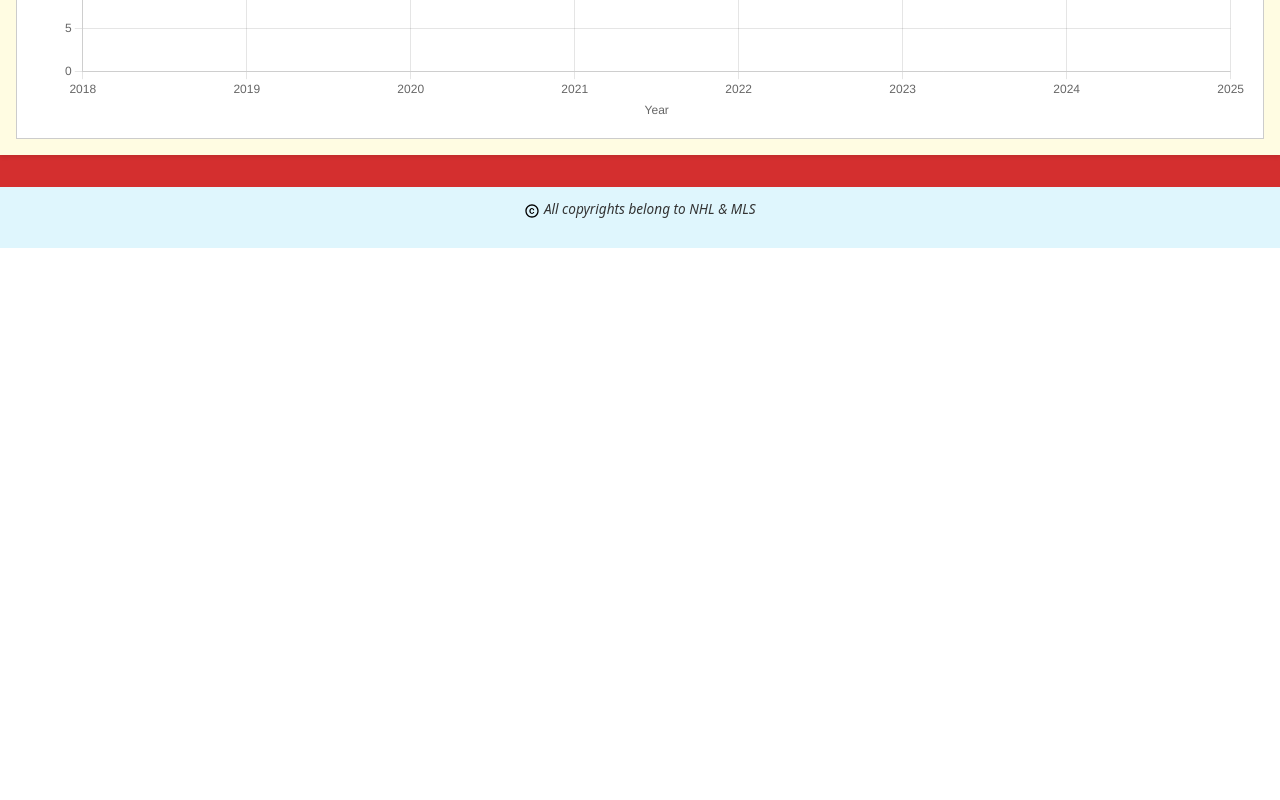
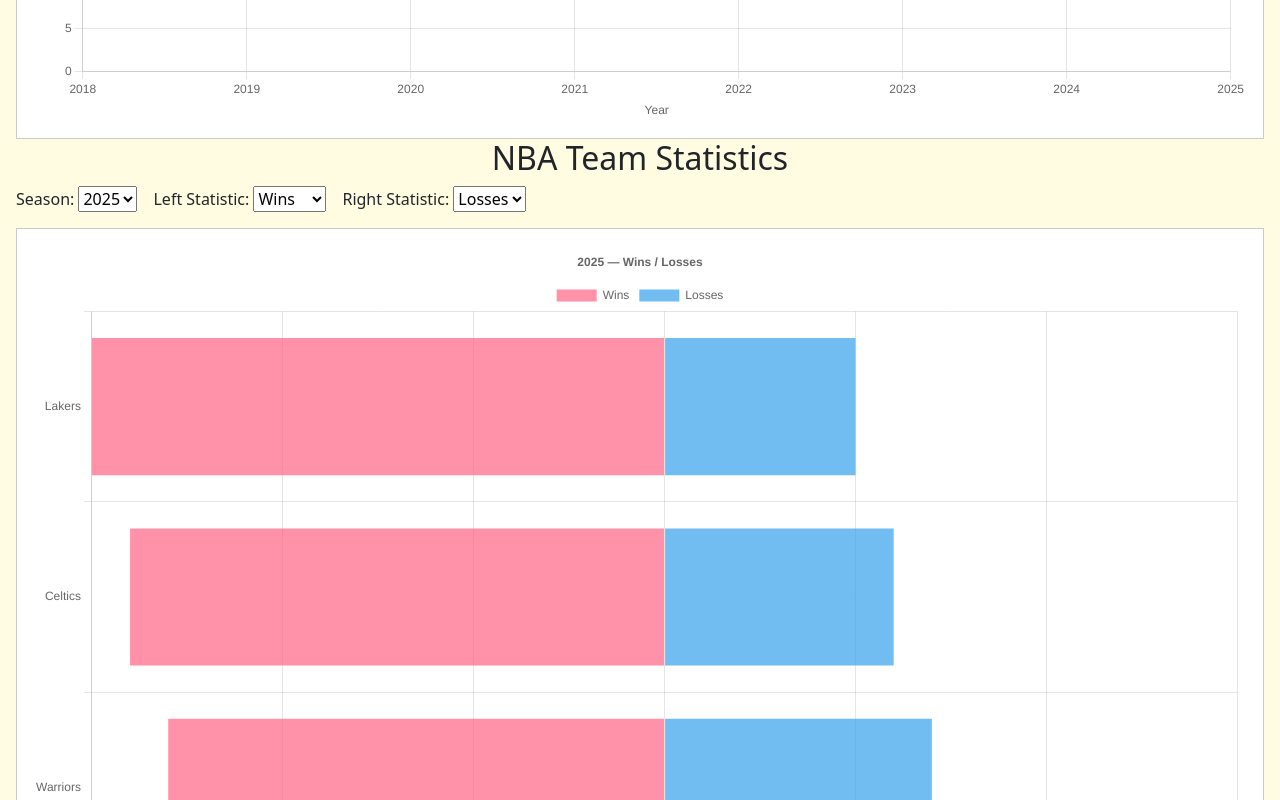
Before and after one commit to tpetersn/NA-Sports-Stats, a Vue app: page / in a window 1280 px wide. Shown: the part 2400-3200 px from the top of the page. Before the commit the page ends 2648 px from the top, so only its background shows below. Built offline with nearby package versions, Linux system fonts and the light colour scheme.

Commit message:
Adding an NBA chart

```diff
--- /dev/null
+++ b/src/components/ColumnChart.vue
@@ -0,0 +1,144 @@
+<template>
+  <div>
+    <!-- Controls -->
+    <div class="controls">
+      <label>
+        {{ $t('season') }}:
+        <select v-model="selectedSeason">
+          <option v-for="season in seasons" :key="season" :value="season">
+              {{ season }}
+            </option>
+        </select>
+      </label>
+
+      <label>
+        {{ $t('leftStat') }}:
+        <select v-model="leftMetric">
+          <option v-for="metric in metrics" :key="metric" :value="metric">
+            {{ $t(metric) }}
+          </option>
+        </select>
+      </label>
+
+      <label>
+        {{ $t('rightStat') }}:
+        <select v-model="rightMetric">
+          <option v-for="metric in metrics" :key="metric" :value="metric">
+            {{ $t(metric) }}
+          </option>
+        </select>
+      </label>
+    </div>
+
+    <!-- Chart -->
+    <div class="chart-wrapper">
+      <Bar :data="chartData" :options="chartOptions" />
+    </div>
+  </div>
+</template>
+
+<script setup>
+import { ref, computed } from 'vue'
+import { Bar } from 'vue-chartjs'
+import {
+  Chart as ChartJS,
+  Title,
+  Tooltip,
+  Legend,
+  BarElement,
+  CategoryScale,
+  LinearScale
+} from 'chart.js'
+import { nbaStats } from '../data/nbaStats.js'
+import { useI18n } from 'vue-i18n'
+
+ChartJS.register(Title, Tooltip, Legend, BarElement, CategoryScale, LinearScale)
+
+const { t } = useI18n()
+
+// Stats available
+const seasons = Object.keys(nbaStats)
+const metrics = ['points', 'wins', 'losses', 'ties']
+const selectedSeason = ref('2025')
+const leftMetric = ref('wins')
+const rightMetric = ref('losses')
+
+
+const chartData = computed(() => {
+  const teams = nbaStats[selectedSeason.value]
+
+  return {
+    labels: teams.map(t => t.team),
+    datasets: [
+      {
+        label: t(leftMetric.value),
+        data: teams.map(t => -t[leftMetric.value]), // NEGATIVE for left
+        backgroundColor: 'rgba(255, 99, 132, 0.7)'
+      },
+      {
+        label: t(rightMetric.value),
+        data: teams.map(t => t[rightMetric.value]), // POSITIVE for right
+        backgroundColor: 'rgba(54, 162, 235, 0.7)'
+      }
+    ]
+  }
+})
+const chartOptions = computed(() => {
+  const teams = nbaStats[selectedSeason.value]
+  const leftData = teams.map(t => t[leftMetric.value])
+  const rightData = teams.map(t => t[rightMetric.value])
+  const maxVal = Math.max(...leftData, ...rightData)
+
+  return {
+    indexAxis: 'y',
+    responsive: true,
+    maintainAspectRatio: false,
+    plugins: {
+      legend: {
+        position: 'top'
+      },
+      title: {
+        display: true,
+        text: `${selectedSeason.value} — ${t(leftMetric.value)} / ${t(rightMetric.value)}`
+      },
+      tooltip: {
+        callbacks: {
+          label: context => {
+            const val = Math.abs(context.raw)
+            return `${context.dataset.label}: ${val}`
+          }
+        }
+      }
+    },
+    scales: {
+      x: {
+        stacked: true,
+        min: -maxVal,
+        max: maxVal,
+        ticks: {
+          callback: val => Math.abs(val)
+        }
+      },
+      y: {
+        stacked: true
+      }
+    }
+  }
+})
+
+</script>
+
+<style scoped>
+.controls {
+  display: flex;
+  gap: 1rem;
+  flex-wrap: wrap;
+  margin-bottom: 1rem;
+}
+.chart-wrapper {
+  height: 700px;
+  background: white;
+  border: 1px solid #ccc;
+  padding: 1rem;
+}
+</style>
--- /dev/null
+++ b/src/data/nbaStats.js
@@ -0,0 +1,13 @@
+export const nbaStats = {
+  '2025': [
+    { team: 'Lakers', points: 55, wins: 30, losses: 10, ties: 0 },
+    { team: 'Celtics', points: 52, wins: 28, losses: 12, ties: 0 },
+    { team: 'Warriors', points: 48, wins: 26, losses: 14, ties: 0 },
+    // Add more teams...
+  ],
+  '2024': [
+    { team: 'Lakers', points: 58, wins: 32, losses: 8, ties: 0 },
+    { team: 'Celtics', points: 50, wins: 27, losses: 13, ties: 0 },
+    // ...
+  ]
+}
--- a/src/i18n/en.json
+++ b/src/i18n/en.json
@@ -7,6 +7,7 @@
 
   "nhlStats": "NHL Team Statistics",
   "mlsStats": "MLS Team Statistics",
+  "nbaStats": "NBA Team Statistics",
 
   "team": "Team",
   "teams": "Teams",
@@ -32,5 +33,8 @@
   "season": "Season",
   "sort": "Sort",
 
+  "leftStat": "Left Statistic",
+  "rightStat": "Right Statistic",
+
   "copyrights": "All copyrights belong to NHL & MLS"
 }
--- a/src/i18n/es.json
+++ b/src/i18n/es.json
@@ -6,7 +6,8 @@
   "mls-description": "Mostramos estadísticas de equipos de la MLS de las últimas 8 temporadas en un gráfico de líneas.",
 
   "nhlStats": "Estadísticas de Equipos de la NHL",
-  "mlsStats": "Estadísticas de Equipos de la MLSMLS Team Statistics",
+  "mlsStats": "Estadísticas de Equipos de la MLS",
+  "nbaStats": "Estadísticas de Equipos de la NBA",
 
   "team": "Equipo",
   "teams": "Equipos",
@@ -30,6 +31,9 @@
   "season": "Temporada",
   "sort": "Ordenar",
 
+  "leftStat": "Estadística Izquierda",
+  "rightStat": "Estadística Derecha",
+
 
   "stat": "Estadística",
   "selectLanguage": "Idioma",
--- a/src/views/HomePage.vue
+++ b/src/views/HomePage.vue
@@ -24,6 +24,11 @@
         <LineChart/>
       </div>
 
+      <div>
+        <h2 class="nba-stats">{{$t('nbaStats')}}</h2>
+        <ColumnChart/>
+      </div>
+
     </div>
 
   </div>
@@ -34,6 +39,7 @@
 <script setup>
 import BarChart from '../components/BarChart.vue';
 import LineChart from '../components/LineChart.vue';
+import ColumnChart from '../components/ColumnChart.vue';
 import { useI18n} from 'vue-i18n';
 
 </script>
```
